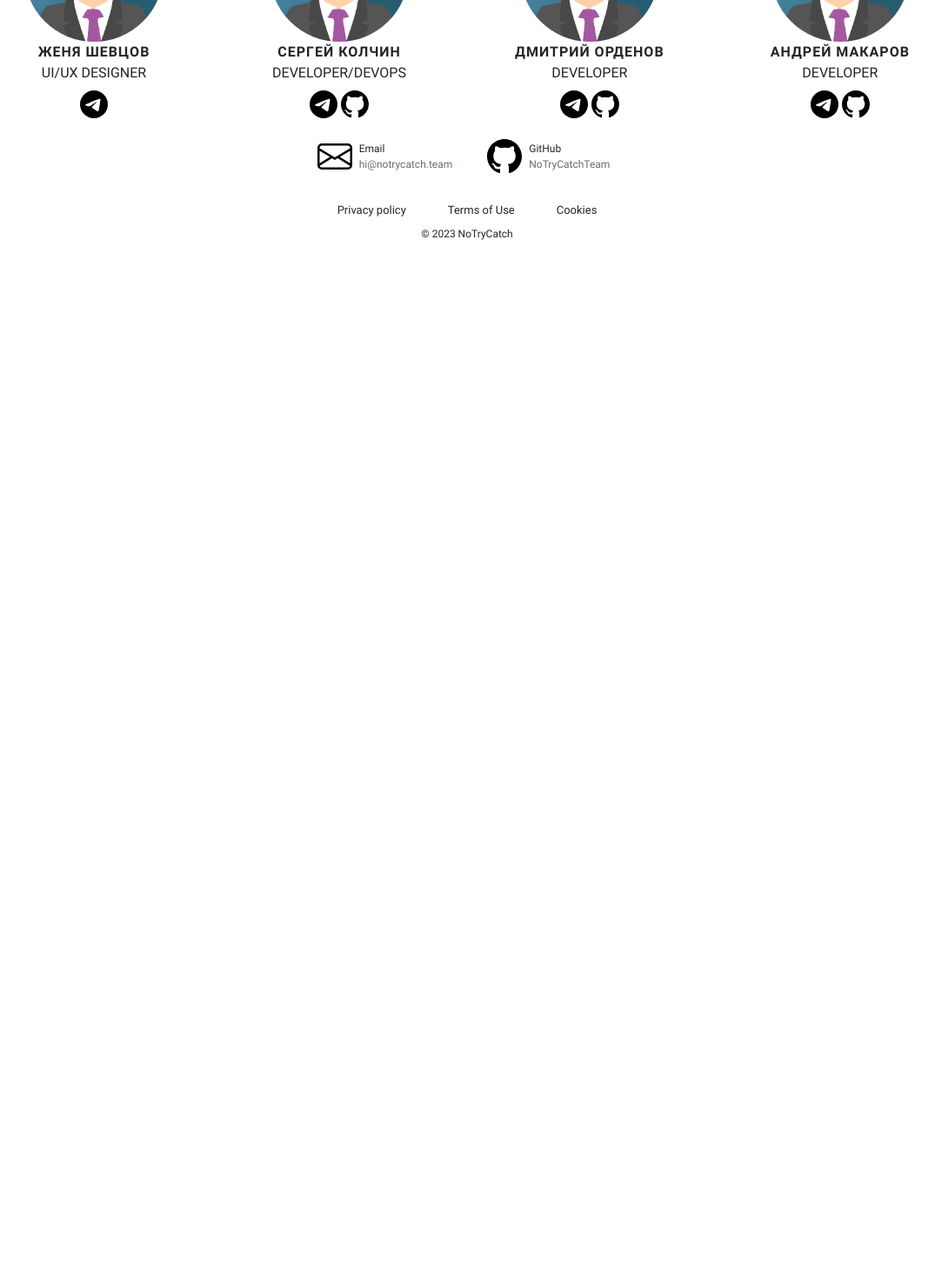
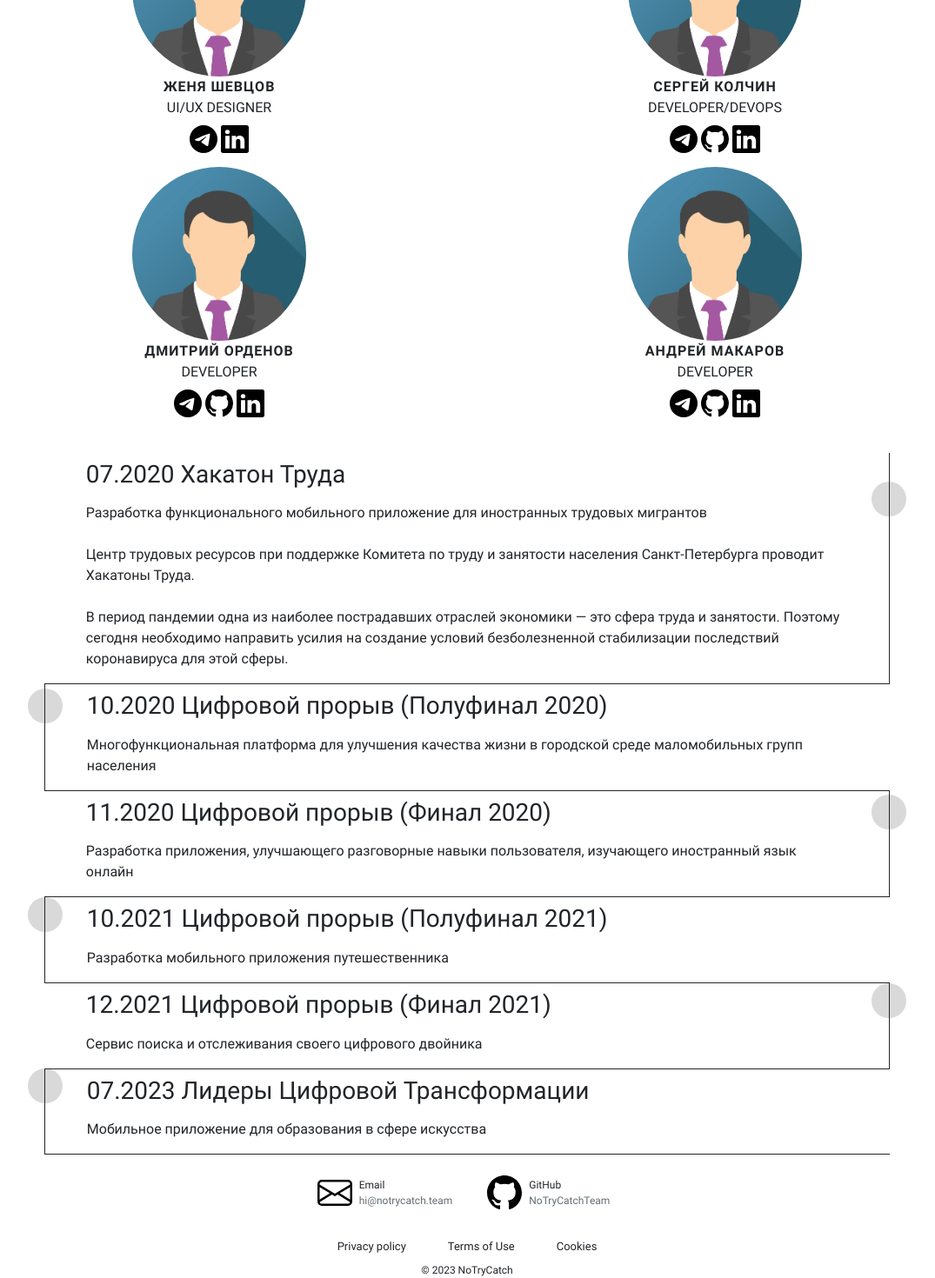
Before and after one commit to NoTryCatchTeam/notrycatch.github.io, an Angular app: page / in a window 1280 px wide. Shown: the part 208-1678 px from the top of the page at 87% size, without its empty margins (103-1178 px from the left). Before the commit the page ends 800 px from the top, so only its background shows below. Built offline with nearby package versions, Linux system fonts and the light colour scheme.

Commit message:
add timeline, update team

```diff
--- a/src/app/app.component.html
+++ b/src/app/app.component.html
@@ -2,8 +2,8 @@
 <app-navbar></app-navbar>
 <div class="container">
 <app-team class="content"></app-team>
-<!-- <app-cases></app-cases>
-<app-about></app-about>-->
+<app-cases class="content"></app-cases>
+<!-- <app-about></app-about>-->
 <app-contacts class="content"></app-contacts>
 <app-footer class="content"></app-footer>
 </div>
--- a/src/app/cases/cases.component.html
+++ b/src/app/cases/cases.component.html
@@ -1 +1,38 @@
-<p>cases works!</p>
+<div class="timeline-container">
+    <div class="zigzag-timeline__item">
+        <h3>07.2020 Хакатон Труда</h3>
+        <div class="zigzag-timeline__milestone"></div>
+        <p>Разработка функционального мобильного приложение для иностранных трудовых мигрантов</p>
+        <p>Центр трудовых ресурсов при поддержке Комитета по труду и занятости населения Санкт-Петербурга проводит
+            Хакатоны Труда.</p>
+        <p>В период пандемии одна из наиболее пострадавших отраслей экономики — это сфера труда и занятости. Поэтому
+            сегодня необходимо направить усилия на создание условий безболезненной стабилизации последствий коронавируса
+            для этой сферы.</p>
+    </div>
+    <div class="zigzag-timeline__item">
+        <h3>10.2020 Цифровой прорыв (Полуфинал 2020)</h3>
+        <div class="zigzag-timeline__milestone"></div>
+        <p>Многофункциональная платформа для улучшения качества жизни в городской среде маломобильных групп населения
+        </p>
+    </div>
+    <div class="zigzag-timeline__item">
+        <h3>11.2020 Цифровой прорыв (Финал 2020)</h3>
+        <div class="zigzag-timeline__milestone"></div>
+        <p>Разработка приложения, улучшающего разговорные навыки пользователя, изучающего иностранный язык онлайн</p>
+    </div>
+    <div class="zigzag-timeline__item">
+        <h3>10.2021 Цифровой прорыв (Полуфинал 2021)</h3>
+        <div class="zigzag-timeline__milestone"></div>
+        <p>Разработка мобильного приложения путешественника</p>
+    </div>
+    <div class="zigzag-timeline__item">
+        <h3>12.2021 Цифровой прорыв (Финал 2021)</h3>
+        <div class="zigzag-timeline__milestone"></div>
+        <p>Сервис поиска и отслеживания своего цифрового двойника</p>
+    </div>
+    <div class="zigzag-timeline__item">
+        <h3>07.2023 Лидеры Цифровой Трансформации</h3>
+        <div class="zigzag-timeline__milestone"></div>
+        <p>Мобильное приложение для образования в сфере искусства</p>
+    </div>
+</div>
--- a/src/app/cases/cases.component.scss
+++ b/src/app/cases/cases.component.scss
@@ -0,0 +1,57 @@
+*,
+*:before,
+*:after {
+    box-sizing: inherit;
+}
+
+.timeline-container {
+    margin: auto;
+    padding: 0.01em 16px;
+    width: 90%;
+}
+
+.zigzag-timeline__item {
+    position: relative;
+    border-bottom: 1px solid;
+    width: 100%;
+    padding-left: 48px;
+    padding-right: 48px;
+}
+
+p,
+h3 {
+    display: block;
+    margin-block-start: 0em;
+    margin-inline-start: 0px;
+    margin-inline-end: 0px;
+    padding-top: 8px;
+}
+
+.zigzag-timeline__milestone {
+    position: absolute;
+    top: 20%;
+    border-radius: 50%;
+    background: #D9D9D9;
+    padding: 20px;
+    z-index: -1;
+}
+
+/* Styles for even items */
+.zigzag-timeline__item:nth-child(2n) {
+    border-left: 1px solid;
+}
+
+.zigzag-timeline__item:nth-child(2n) .zigzag-timeline__milestone {
+    left: 0;
+    transform: translate(-50%, -50%);
+}
+
+/* Styles for odd items */
+.zigzag-timeline__item:nth-child(2n + 1) {
+    border-right: 1px solid;
+}
+
+.zigzag-timeline__item:nth-child(2n + 1) .zigzag-timeline__milestone {
+    right: 0;
+    transform: translate(50%, -50%);
+}
--- a/src/app/team/member/member.component.html
+++ b/src/app/team/member/member.component.html
@@ -6,5 +6,6 @@
         <a *ngIf="Telegram.length!=0" href="https://t.me/{{Telegram}}"><img height="32px" src="../../../assets/telegram.svg"></a>
         <a *ngIf="Email.length!=0" href="mailto://{{Email}}"><img height="32px" src="../../../assets/envelope.svg"></a>
         <a *ngIf="Github.length!=0" href="https://github.com/{{Github}}"><img height="32px" src="../../../assets/github.svg"></a>
+        <a *ngIf="LinkedIn.length!=0" href="https://www.linkedin.com/in/{{LinkedIn}}/"><img height="32px" src="../../../assets/linkedin.svg"></a>
     </div>
 </div>
--- a/src/app/team/member/member.component.scss
+++ b/src/app/team/member/member.component.scss
@@ -1,7 +1,7 @@
 .avatar {
   vertical-align: middle;
-  width: 160px;
-  height: 160px;
+  width: 200px;
+  height: 200px;
   border-radius: 50%;
 }
 
--- a/src/app/team/member/member.component.ts
+++ b/src/app/team/member/member.component.ts
@@ -12,4 +12,5 @@ export class MemberComponent {
   @Input() Telegram = '';
   @Input() Email = '';
   @Input() Github = '';
+  @Input() LinkedIn = '';
 }
--- a/src/app/team/team.component.html
+++ b/src/app/team/team.component.html
@@ -1,9 +1,13 @@
-<div class="d-flex flex-column align-items-center flex-sm-row align-items-sm-start justify-content-sm-around gap-4">
-    <app-member avatarName="avatar" Name="Женя&nbsp;Шевцов" Position="UI/UX Designer" Telegram="rvrsrec"></app-member>
+<div class="members d-flex flex-column align-items-center flex-sm-row align-items-sm-start justify-content-sm-around gap-4">
+    <app-member avatarName="avatar" Name="Женя&nbsp;Шевцов" Position="UI/UX Designer" Telegram="rvrsrec"
+        LinkedIn="rvrsrec"></app-member>
     <app-member avatarName="avatar" Name="Сергей&nbsp;Колчин" Position="Developer/DevOps" Telegram="swamp1820"
-        Github="swamp1820"></app-member>
+        Github="swamp1820" LinkedIn="kolchinsergey"></app-member>
+
+</div>
+<div class="members d-flex flex-column align-items-center flex-sm-row align-items-sm-start justify-content-sm-around gap-4">
     <app-member avatarName="avatar" Name="Дмитрий&nbsp;Орденов" Position="Developer" Telegram="monteybb"
-        Github="DimaOrdenov"></app-member>
+        Github="DimaOrdenov" LinkedIn="daordenov"></app-member>
     <app-member avatarName="avatar" Name="Андрей&nbsp;Макаров" Position="Developer" Telegram="mak100un"
-        Github="mak100un"></app-member>
+        Github="mak100un" LinkedIn="andrew-a-makarov"></app-member>
 </div>
--- a/src/app/team/team.component.scss
+++ b/src/app/team/team.component.scss
@@ -0,0 +1,3 @@
+.members {
+    margin-bottom: 16px;
+}
```
Also changed, not shown: src/assets/linkedin.svg (added).
